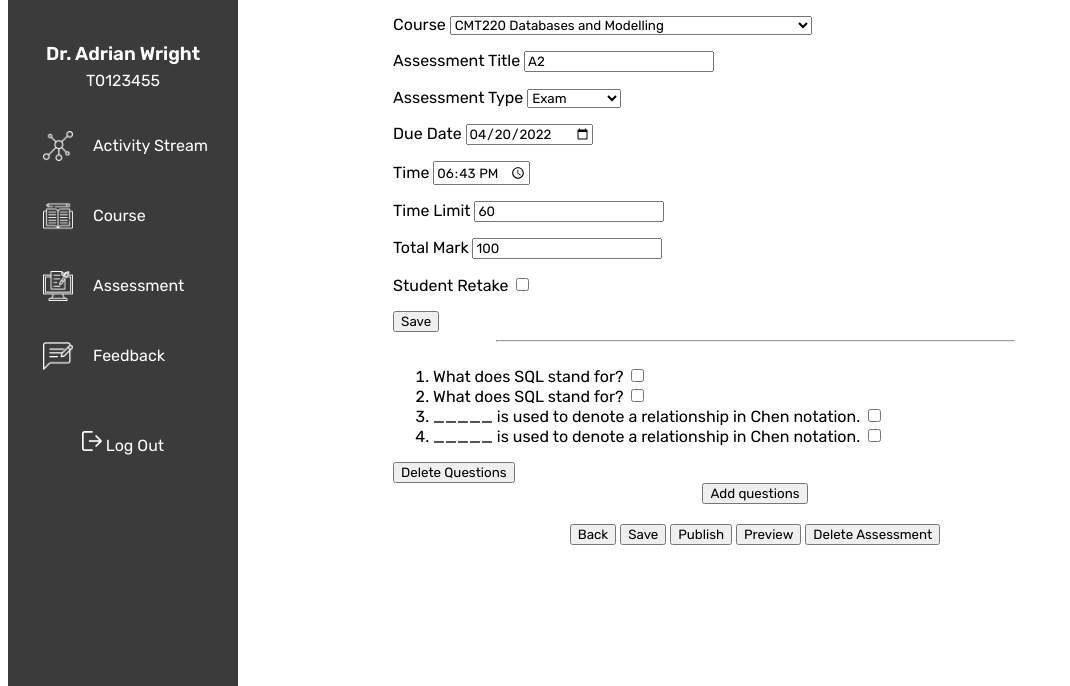
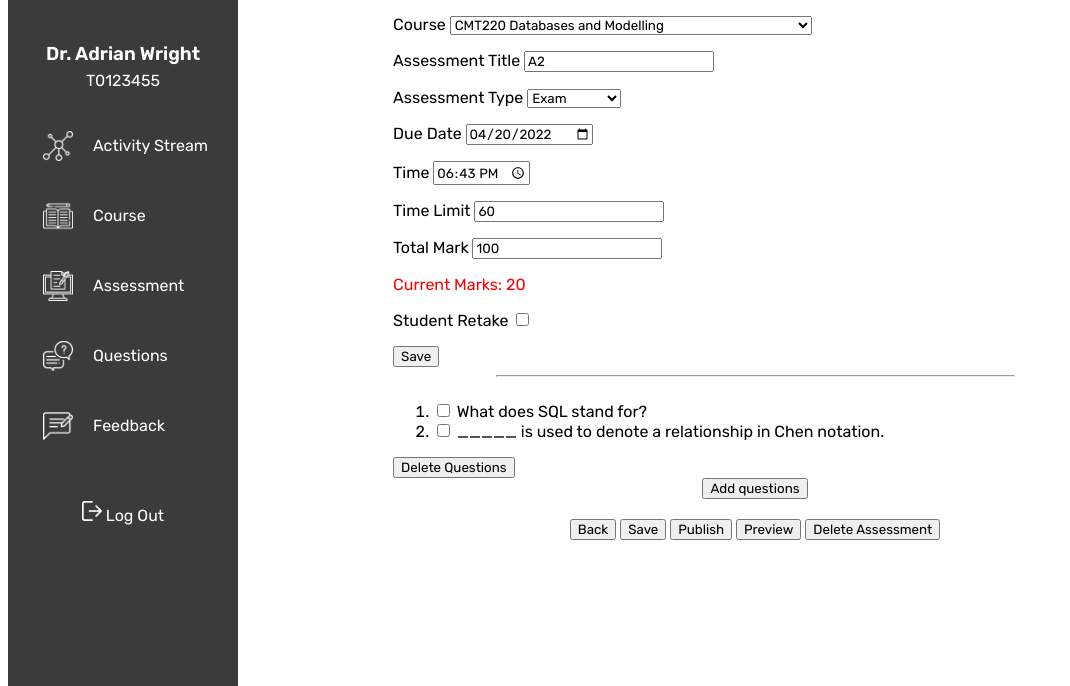
Before and after one commit to levina-c/Automated_Assessment_Tool, a Flask app: page /indiassessment/2 in a window 1280 px wide. Shown: the part 108-794 px from the top of the page, without its empty margins (0-1070 px from the left). Run offline with Flask 2, Linux system fonts and the light colour scheme; data comes from the database, SQL or seed files in the repository; both versions use the stored data as it was after the commit; some libraries are stand-ins or nearby versions.

Commit message:
added some more button, added points in the pages

```diff
--- a/aat/routes.py
+++ b/aat/routes.py
@@ -32,7 +32,13 @@ def indiassessment(assessmentID):
     assessmentT1Qs = Type1Questions.query.filter_by(assessment_id = assessmentID).all()
     assessmentT2Qs = Type2Questions.query.filter_by(assessment_id = assessmentID).all()
     assessmentT1As = Type1Questions.query.filter_by(assessment_id = assessmentID).with_entities(Type1Questions.optionA,Type1Questions.optionB,Type1Questions.optionC,Type1Questions.optionD)
+    marks = 0
 
+    for q in assessmentT1Qs:
+        marks += q.point
+    for q in assessmentT2Qs:
+        marks += q.point
+    print(marks)
 # edit assessment form
     edit_assessment = AssessmentForm(
         course = assessment.course_code,
@@ -69,14 +75,23 @@ def indiassessment(assessmentID):
     elif request.form.get('del') == 'Back':
         return redirect(url_for('assessment'))
     elif request.form.get('del') == 'Publish':
-        flash(f"{assessment.course_code} {assessment.assessmenttitle}  has been published")
-        assessment.status = 'Publish'
-        db.session.commit()
-        return redirect(url_for('assessment'))
+        if marks<assessment.totalmark:
+            flash(f'{assessment.totalmark - marks} marks left to reach assigned assessment total marks')
+        else:
+            flash(f"{assessment.course_code} {assessment.assessmenttitle}  has been published")
+            assessment.status = 'Published'
+            db.session.commit()
+            return redirect(url_for('assessment'))
     elif request.form.get('del') == 'Save':
-        flash(f"{assessment.course_code} {assessment.assessmenttitle} has been saved")
-        assessment.status = 'Draft'
-        db.session.commit()
+        if marks<assessment.totalmark:
+            flash(f'Total marks in {assessment.title} don\'t add up!')
+            flash(f"{assessment.course_code} {assessment.assessmenttitle} has been saved")
+            assessment.status = 'Draft'
+            db.session.commit()
+        else:
+            flash(f"{assessment.course_code} {assessment.assessmenttitle} has been saved")
+            assessment.status = 'Draft'
+            db.session.commit()
         return redirect(url_for('assessment'))
     elif request.form.get('del') == 'Update':
         flash(f"{assessment.course_code} {assessment.assessmenttitle} has been updated")
@@ -101,7 +116,7 @@ def indiassessment(assessmentID):
         return redirect(url_for('indiassessment', assessmentID=assessment.id))
         # flash("Questions have been deleted")
 
-    return render_template("indiassessment.html", assessment=assessment, assessmentT1Qs=assessmentT1Qs, assessmentT1As=assessmentT1As, assessmentT2Qs=assessmentT2Qs, edit_assessment=edit_assessment, edit_question=edit_question, assessmentID=assessmentID, delete_question=delete_question)
+    return render_template("indiassessment.html", assessment=assessment, assessmentT1Qs=assessmentT1Qs, assessmentT1As=assessmentT1As, assessmentT2Qs=assessmentT2Qs, edit_assessment=edit_assessment, edit_question=edit_question, assessmentID=assessmentID, delete_question=delete_question, marks = marks)
 
 @app.route("/addassessment", methods=['GET','POST'])
 def addassessment():
@@ -153,8 +168,15 @@ def t2question_query_noStatus(coursecode, difficultylevel):
 @app.route("/addassessmentquestion/<int:currentAssessmentID>", methods=['GET','POST'])
 def addassessmentquestion(currentAssessmentID):
     assessment=Assessments.query.get_or_404(currentAssessmentID)
+    assessmentT1Qs = Type1Questions.query.filter_by(assessment_id = currentAssessmentID).with_entities(Type1Questions.point)
+    assessmentT2Qs = Type2Questions.query.filter_by(assessment_id = currentAssessmentID).with_entities(Type2Questions.point)
+    marks = 0
+    for q in assessmentT1Qs:
+        marks+=q.point
+    for q in assessmentT2Qs:
+        marks+=q.point
     filterform = filterquestionform()
-    #
+
     selectquestions = chooseQuestions()
     typeofQs = filterform.qType.data
     status = filterform.used.data
@@ -162,6 +184,8 @@ def addassessmentquestion(currentAssessmentID):
     difficulty = filterform.difficulty.data
     T1questions = Type1Questions.query.filter_by(course_code = assessment.course_code).all()
     T2questions = Type2Questions.query.filter_by(course_code = assessment.course_code).all()
+
+
     # print(T1questions)
     # print(T2questions)
     if request.form.get("add_question") == "Filter":
@@ -266,46 +290,81 @@ def addassessmentquestion(currentAssessmentID):
             print("no such query")
 
     elif request.form.get("add_question") == "Add Questions":
-        try:
-            for qID in selectquestions.t1opts.data:
-                selectedQs = Type1Questions.query.get_or_404(qID)
+        # try:
+
+        for qID in selectquestions.t1opts.data:
+            selectedQs = Type1Questions.query.get_or_404(qID)
+            if selectedQs.utilised == False:
+                marks += selectedQs.point
                 selectedQs.assessment_id = currentAssessmentID
                 selectedQs.utilised = True
-            for qID in selectquestions.t2opts.data:
-                selectedQs = Type2Questions.query.get_or_404(qID)
+                db.session.commit()
+                flash("Questions added")
+            elif selectedQs.assessment_id == currentAssessmentID:
+                flash(f'{selectedQs.title} has already been added to this assessment.')
+            elif selectedQs.utilised == True:
+                flash(f'{selectedQs.title} has been used.')
+        for qID in selectquestions.t2opts.data:
+            selectedQs = Type2Questions.query.get_or_404(qID)
+            if selectedQs.utilised == False:
+                marks += selectedQs.point
                 selectedQs.assessment_id = currentAssessmentID
                 selectedQs.utilised = True
-            db.session.commit()
-            flash("Questions added")
+                db.session.commit()
+                flash("Questions added")
+            elif selectedQs.assessment_id == currentAssessmentID:
+                flash(f'{selectedQs.title} has already been added to this assessment.')
+            elif selectedQs.utilised == True:
+                flash(f'{selectedQs.title} has been used.')
+
             # return redirect(url_for('previewassessment', currentAssessmentID=currentAssessmentID))
-        except:
-            flash('No questions have been selected')
-            print('no t1/t2 questions have been chosen')
+        # except:
+        #     flash('No questions have been selected')
+        #     print('no t1/t2 questions have been chosen')
 
     elif request.form.get("add_question") == "Edit details":
         return redirect(url_for('indiassessment', assessmentID = currentAssessmentID))
     elif request.form.get("add_question") == "Save":
-        flash(f"{assessment.course_code} {assessment.assessmenttitle} has been saved as draft")
-        assessment.status = 'Draft'
-        db.session.commit()
+        if marks<assessment.totalmark:
+            flash(f'Total marks in {assessment.title} don\'t add up!')
+            flash(f"{assessment.course_code} {assessment.assessmenttitle} has been saved as draft")
+            assessment.status = 'Draft'
+            db.session.commit()
+        else:
+            flash(f"{assessment.course_code} {assessment.assessmenttitle} has been saved as draft")
+            assessment.status = 'Draft'
+            db.session.commit()
         return redirect(url_for('assessment'))
 
     elif request.form.get("add_question") == "Preview":
         return redirect(url_for('previewassessment', currentAssessmentID=currentAssessmentID))
 
     elif request.form.get("add_question") == "Publish":
-        flash(f"{assessment.course_code} {assessment.assessmenttitle} has been published")
-        return redirect(url_for('assessment'))
+        if marks<assessment.totalmark:
+            flash(f'{assessment.totalmark - marks} marks left to reach assigned assessment total marks')
+        else:
+            flash(f"{assessment.course_code} {assessment.assessmenttitle}  has been published")
+            assessment.status = 'Published'
+            db.session.commit()
+        # flash(f"{assessment.course_code} {assessment.assessmenttitle} has been published")
+            return redirect(url_for('assessment'))
 
-    return render_template("addassessmentquestion.html", assessment=assessment, filterform=filterform, selectquestions=selectquestions, typeofQs=typeofQs)
+    return render_template("addassessmentquestion.html", assessment=assessment, filterform=filterform, selectquestions=selectquestions, typeofQs=typeofQs, marks=marks)
 
 @app.route("/previewassessment/<int:currentAssessmentID>", methods=['GET','POST'])
 def previewassessment(currentAssessmentID):
     assessment=Assessments.query.get_or_404(currentAssessmentID)
-    assessmentT1Qs = Type1Questions.query.filter_by(assessment_id = currentAssessmentID).with_entities(Type1Questions.title, Type1Questions.optionA,Type1Questions.optionB,Type1Questions.optionC,Type1Questions.optionD)
-    assessmentT2Qs = Type2Questions.query.filter_by(assessment_id = currentAssessmentID).with_entities(Type2Questions.title)
+    assessmentT1Qs = Type1Questions.query.filter_by(assessment_id = currentAssessmentID).with_entities(Type1Questions.title, Type1Questions.optionA,Type1Questions.optionB,Type1Questions.optionC,Type1Questions.optionD, Type1Questions.point)
+    assessmentT2Qs = Type2Questions.query.filter_by(assessment_id = currentAssessmentID).with_entities(Type2Questions.title, Type2Questions.point)
     allassessmentQs = assessmentT1Qs.union(assessmentT2Qs)
     assessmentT1As = Type1Questions.query.filter_by(assessment_id = currentAssessmentID).with_entities(Type1Questions.optionA,Type1Questions.optionB,Type1Questions.optionC,Type1Questions.optionD)
+    marks = 0
+
+    for q in assessmentT1Qs:
+        marks += q.point
+    for q in assessmentT2Qs:
+        marks += q.point
+
     if request.form.get("preview") == 'Add Questions':
         return redirect(url_for('addassessmentquestion', currentAssessmentID=currentAssessmentID))
     elif request.form.get("preview") == 'Back':
@@ -313,14 +372,32 @@ def previewassessment(currentAssessmentID):
     elif request.form.get("preview") == 'Edit Assessment':
         return redirect(url_for('indiassessment', assessmentID=assessment.id))
     elif request.form.get("preview") == 'Publish':
-        assessment.status = "Published"
-        db.session.commit()
+        if marks<assessment.totalmark:
+            flash(f'{assessment.totalmark - marks} marks left to reach assigned assessment total marks')
+        else:
+            flash(f"{assessment.course_code} {assessment.assessmenttitle}  has been published")
+            assessment.status = 'Published'
+            db.session.commit()
+            return redirect(url_for('assessment'))
+    elif request.form.get("preview") == 'Save':
+        if marks<assessment.totalmark:
+            flash(f'Total marks in {assessment.title} don\'t add up!')
+            flash(f"{assessment.course_code} {assessment.assessmenttitle} has been saved")
+            assessment.status = 'Draft'
+            db.session.commit()
+        else:
+            flash(f"{assessment.course_code} {assessment.assessmenttitle} has been saved")
+            assessment.status = 'Draft'
+            db.session.commit()
         return redirect(url_for('assessment'))
-    elif request.form.get("preview") == 'Save as draft':
-        assessment.status = "Draft"
-        db.session.commit()
+    elif request.form.get("preview") == 'Update':
+        if marks<assessment.totalmark:
+            flash(f'Total marks in {assessment.title} don\'t add up!')
+            flash(f"{assessment.course_code} {assessment.assessmenttitle} has been updated")
+        else:
+            flash(f"{assessment.course_code} {assessment.assessmenttitle} has been updated")
         return redirect(url_for('assessment'))
-    return render_template('previewassessment.html', assessment=assessment, assessmentT1Qs=assessmentT1Qs, assessmentT1As=assessmentT1As, assessmentT2Qs=assessmentT2Qs, allassessmentQs=allassessmentQs)
+    return render_template('previewassessment.html', assessment=assessment, assessmentT1Qs=assessmentT1Qs, assessmentT1As=assessmentT1As, assessmentT2Qs=assessmentT2Qs, allassessmentQs=allassessmentQs, marks=marks)
 
 @app.route("/feedback")
 def feedback():
--- a/aat/static/style.css
+++ b/aat/static/style.css
@@ -213,6 +213,10 @@ table {
     line-height: 0px;
 }
 
+.notAddedUp {
+    color: red;
+}
+
 .currentAssessmentInfo {
     display: flex;
     flex-direction: column;
--- a/aat/templates/assessment.html
+++ b/aat/templates/assessment.html
@@ -56,9 +56,10 @@
             {% if assessment.status == 'Draft' %}
                 <tr>
                     <td>{{ assessment.course_code }}</td>
-                    <td><a href="indiassessment/{{ assessment.id }}">{{ assessment.assessmenttitle }}</a></td>
+                    <td><a href="previewassessment/{{ assessment.id }}">{{ assessment.assessmenttitle }}</a></td>
                     <td>{{ assessment.status }}</td>
                     <td>{{ assessment.duedate }}</td>
+                    <td><a href="indiassessment/{{ assessment.id }}">Edit</a></td>
                 </tr>
             {% endif %}
         {% endfor %}
--- a/aat/templates/indiassessment.html
+++ b/aat/templates/indiassessment.html
@@ -13,6 +13,11 @@
                 <p class="dueDateTime">{{ edit_assessment.duedatetime.label }} {{ edit_assessment.duedatetime }} {{ edit_assessment.hidden_tag()}}</p>
                 <p class="timeLimit">{{ edit_assessment.timelimit.label }} {{ edit_assessment.timelimit(value=assessment.timelimit)}}</p>
                 <p class="totalMark">{{ edit_assessment.totalmark.label }} {{ edit_assessment.totalmark(value=assessment.totalmark)}}</p>
+                {% if marks < assessment.totalmark %}
+                <p class="notAddedUp">Current Marks: {{ marks }}</p>
+                {% else %}
+                <p class="AddedUp">Current Marks: {{ marks }}</p>
+                {% endif %}
                 <p class="Retake">{{ edit_assessment.retake.label }} {{ edit_assessment.retake}}</p>
                 <input type="submit" name='Save_d' value='Save'>
             </form>
@@ -25,18 +30,20 @@
             <div class="question_in_assessment">
                 <ol>
                     {% if delete_question.t1opts %}
-                    {% for title in assessmentT1Qs %}
                     {% for q in delete_question.t1opts %}
-                    <li>{{title}} {{ q }}</li>
+                    {% for value, label in delete_question.t1opts.choices %}
+                    <li>{{ q }} {{ label }}</li>
                     {% endfor %}
+                    {% break %}
                     {% endfor %}
                     {% endif %}
 
                     {% if delete_question.t2opts %}
-                    {% for title in assessmentT2Qs %}
                     {% for q in delete_question.t2opts %}
-                    <li>{{title}} {{ q }}</li>
+                    {% for value, label in delete_question.t2opts.choices %}
+                    <li>{{ q }} {{ label }}</li>
                     {% endfor %}
+                    {% break %}
                     {% endfor %}
                     {% endif %}
                 </ol>
--- a/aat/templates/layout.html
+++ b/aat/templates/layout.html
@@ -36,6 +36,10 @@
                             <a href="{{ url_for('assessment') }}">Assessment</a>
                         </div>
                         <div>
+                            <img src="{{ url_for('static', filename='img/question.png') }}">
+                            <a href="{{ url_for('assessment') }}">Questions</a>
+                        </div>
+                        <div>
                             <img src="{{ url_for('static', filename='img/feedback.png') }}">
                             <a href="{{ url_for('feedback') }}">Feedback</a>
                         </div>
```
Also changed, not shown: aat/templates/addassessmentquestion.html (+6 -1 lines), aat/templates/previewassessment.html (+14 -3 lines), aat/aat.db, aat/static/img/question.png (added).
